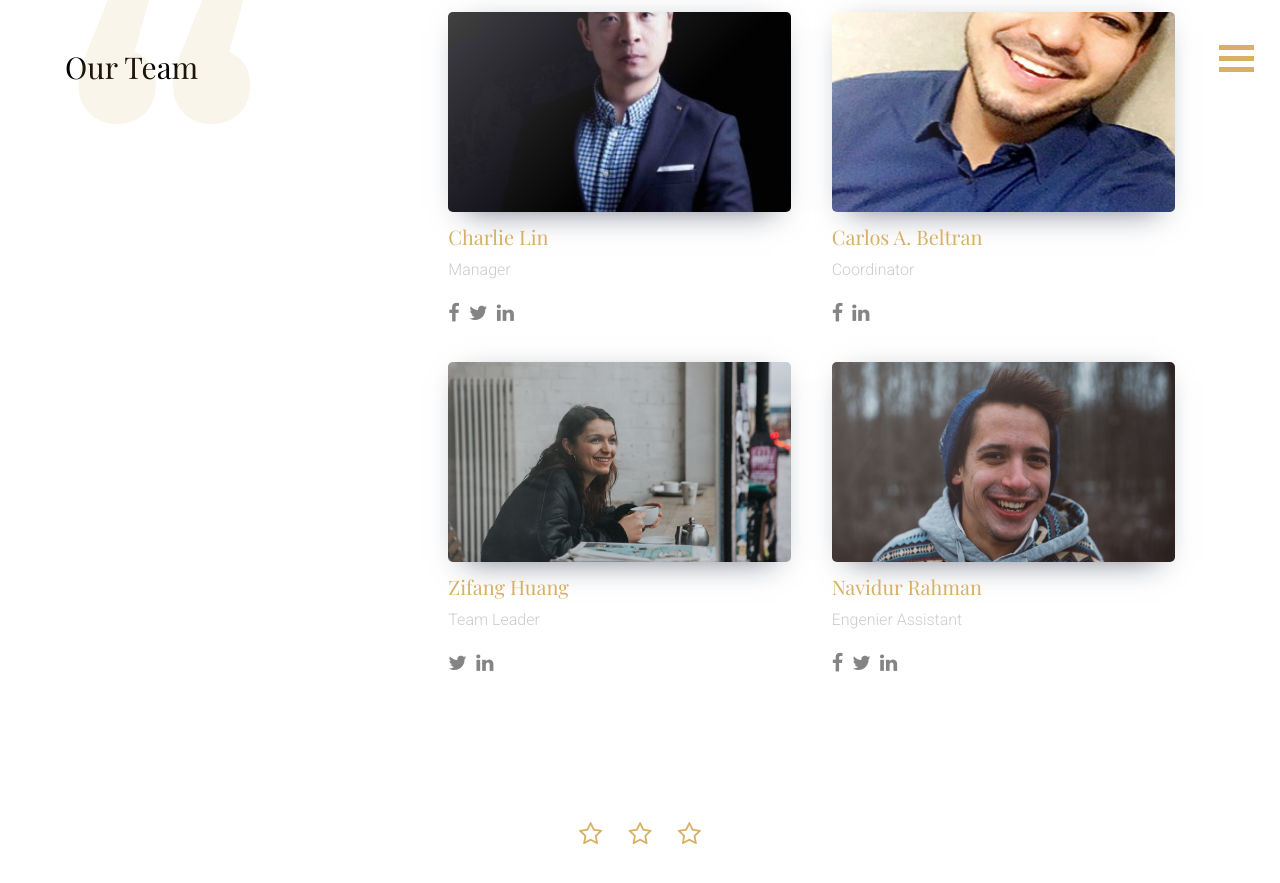
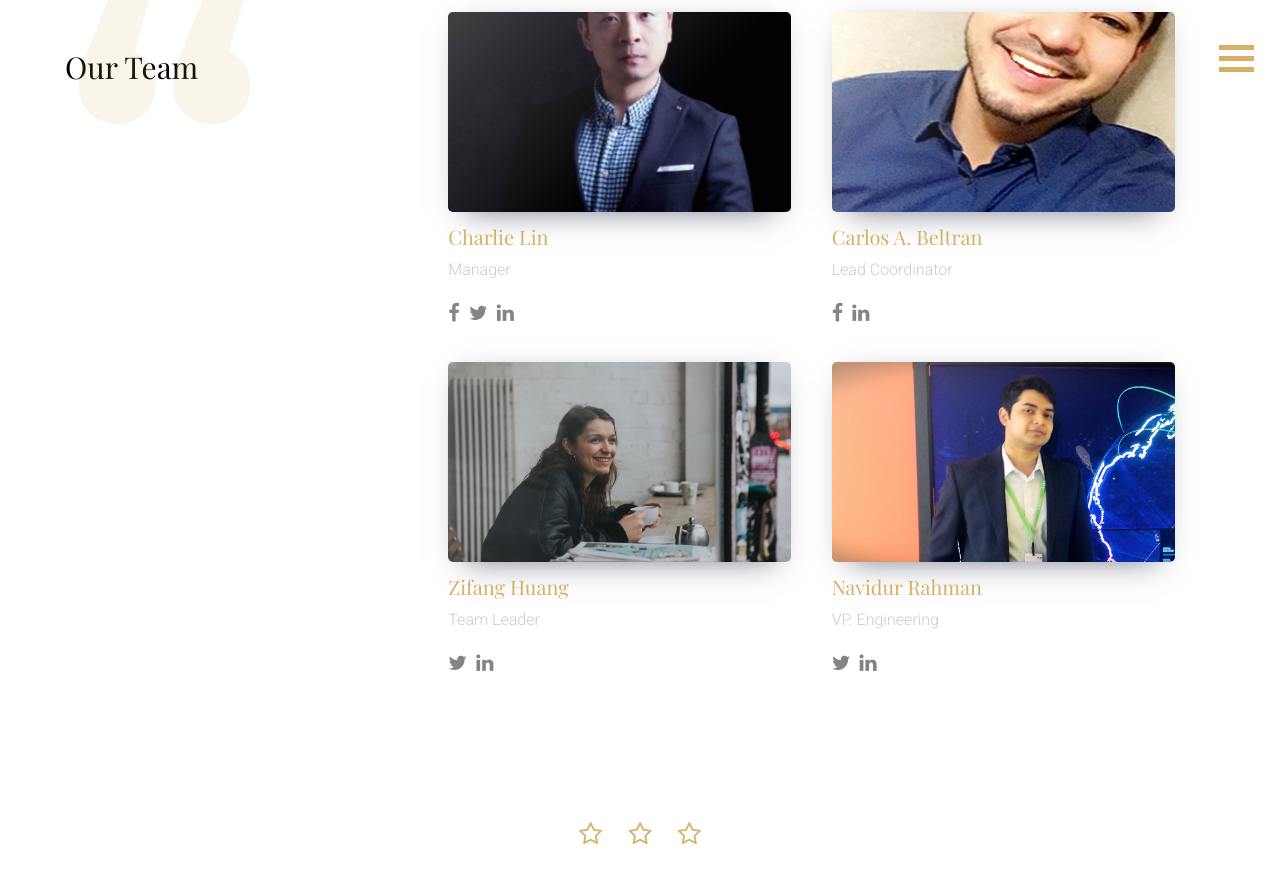
Before and after one commit to TechClubNY/techclub-site, a Jekyll site: the page built from about.html, in a window 1280 px wide and 900 px high, scrolled down 1605 px. Shown: the top 883 px of the window. Built offline with Jekyll 4.4.1, drawn with Linux system fonts in a browser that asks for light colours; nearby versions of some CDN libraries.

Commit message:
update navid pic and details

```diff
--- a/_data/team.yml
+++ b/_data/team.yml
@@ -8,7 +8,7 @@
 
 - name: Carlos A. Beltran
   github: c-beltran
-  position: Coordinator
+  position: Lead Coordinator
   avatar: Carlos-current.jpg
   facebook: http://facebook.com
   linkedin: linkedin.com/in/c-beltran
@@ -22,8 +22,7 @@
 
 - name: Navidur Rahman
   github: Rival104
-  position: Engenier Assistant
-  avatar: staff4.jpg
-  facebook: http://facebook.com
-  twitter: http://twitter.com
+  position: VP. Engineering
+  avatar: navid-01.jpg
+  twitter: https://twitter.com/NavidXeon
   linkedin: linkedin.com/in/nvdia
```
Also changed, not shown: assets/img/team/navid-01.jpg (added).
